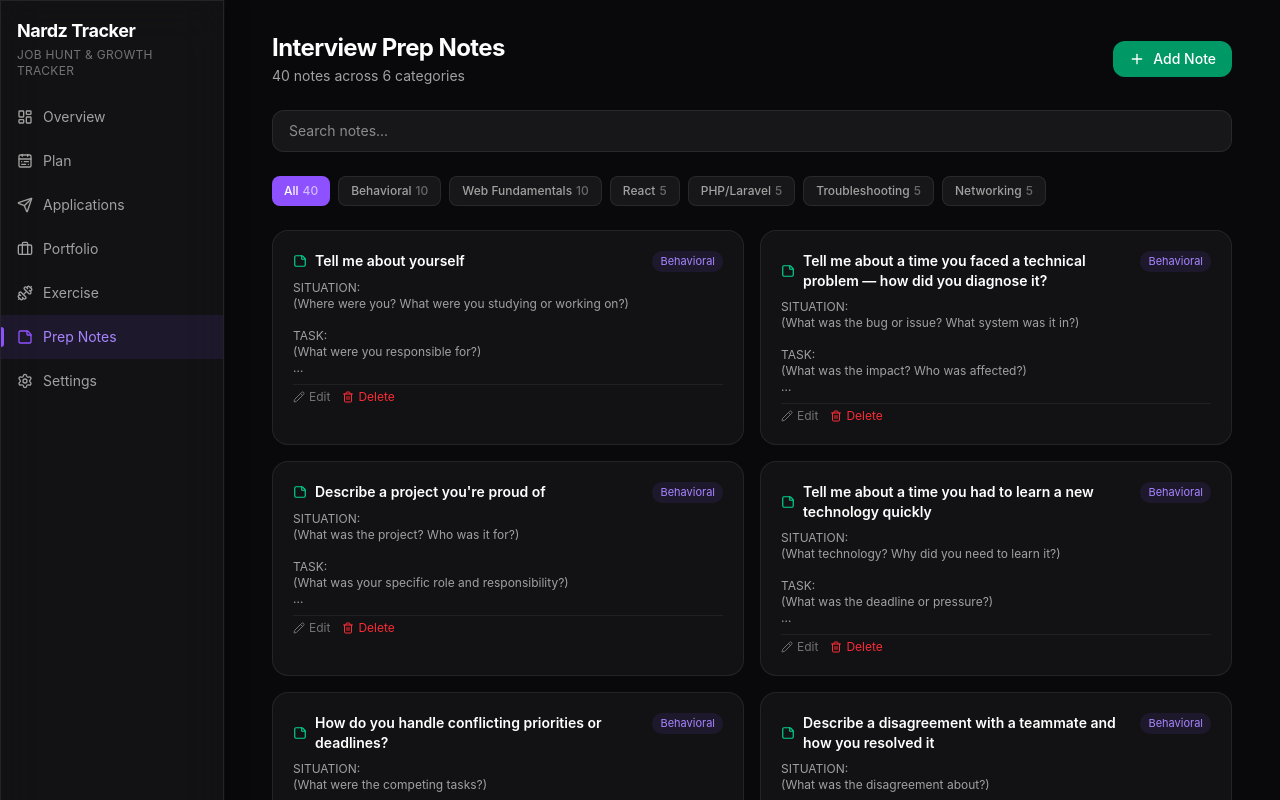
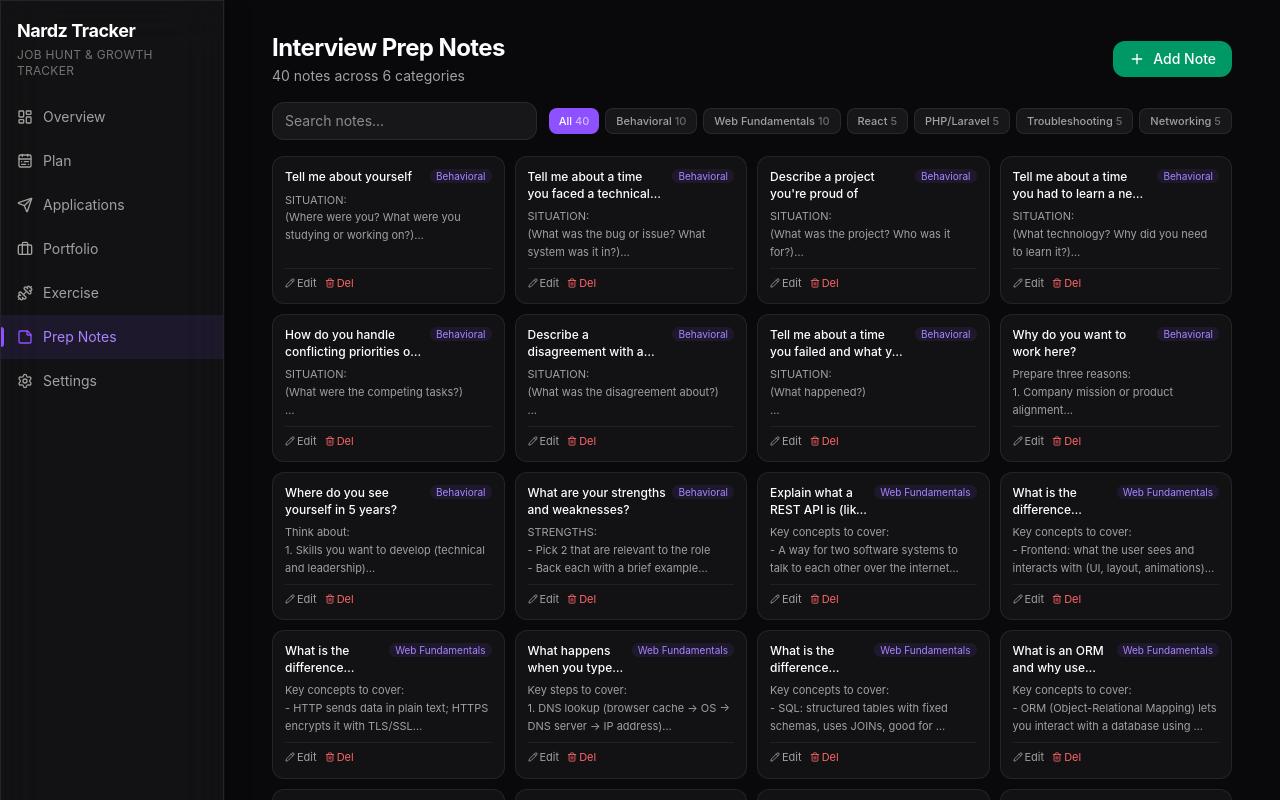
Before and after one commit to Nardszi/JOBHUNT-TRACKER, a Next.js app: page /notes in a window 1280 px wide. Shown: the top 800 px of the page. Built offline with nearby package versions, Linux system fonts and the light colour scheme.

Commit message:
feat: compact 3/4-column grid for notes, search+filters on one row, smaller cards

```diff
--- a/app/notes/page.tsx
+++ b/app/notes/page.tsx
@@ -225,7 +225,7 @@ export default function NotesPage() {
   }
 
   return (
-    <div className="space-y-6">
+    <div className="space-y-4">
       <div className="flex flex-wrap justify-between items-center gap-3 animate-in">
         <div>
           <h1 className="text-2xl font-bold text-neutral-900 dark:text-white tracking-tight">
@@ -243,77 +243,73 @@ export default function NotesPage() {
         </button>
       </div>
 
-      {/* Search */}
-      <div className="animate-in stagger-1">
+      {/* Search + Filters Row */}
+      <div className="flex flex-wrap items-center gap-3 animate-in stagger-1">
         <input
           type="text"
           placeholder="Search notes..."
           value={search}
           onChange={(e) => setSearch(e.target.value)}
-          className="w-full rounded-xl px-4 py-2.5 text-sm text-neutral-900 dark:text-white bg-neutral-100 dark:bg-white/[0.06] border border-neutral-200 dark:border-white/[0.08] transition-all duration-200 focus:outline-none focus:ring-2 focus:ring-violet-500/50"
+          className="flex-1 min-w-[200px] rounded-xl px-3 py-2 text-sm text-neutral-900 dark:text-white bg-neutral-100 dark:bg-white/[0.06] border border-neutral-200 dark:border-white/[0.08] transition-all duration-200 focus:outline-none focus:ring-2 focus:ring-violet-500/50"
         />
-      </div>
-
-      {/* Category Filter Pills */}
-      <div className="flex flex-wrap gap-2 animate-in stagger-2">
+        <div className="flex flex-wrap gap-1.5">
           {CATEGORIES.map((cat) => (
             <button
               key={cat}
               onClick={() => setFilter(cat)}
-            className={`px-3 py-1.5 rounded-lg text-xs font-medium transition-all duration-200 active:scale-95 ${
+              className={`px-2.5 py-1 rounded-lg text-[11px] font-medium transition-all duration-200 active:scale-95 whitespace-nowrap ${
                 filter === cat
                   ? "bg-violet-500 text-white"
                   : "bg-neutral-100 dark:bg-white/[0.06] text-neutral-500 dark:text-neutral-400 hover:bg-neutral-200 dark:hover:bg-white/[0.1] border border-neutral-200 dark:border-white/[0.08]"
               }`}
             >
-            {cat}
-            <span className="ml-1 opacity-60">{categoryCounts[cat] || 0}</span>
+              {cat} <span className="opacity-60">{categoryCounts[cat] || 0}</span>
             </button>
           ))}
         </div>
+      </div>
 
-      {/* Notes Grid */}
-      <div className="grid grid-cols-1 md:grid-cols-2 gap-4">
+      {/* Notes Grid — compact 3/4 columns */}
+      <div className="grid grid-cols-2 md:grid-cols-3 xl:grid-cols-4 gap-2.5">
         {filtered.map((n, i) => (
           <div
             key={n.id}
-            className={`bg-white dark:bg-white/[0.04] rounded-2xl p-5 space-y-2 border border-neutral-200 dark:border-white/[0.08] hover:bg-neutral-50 dark:hover:bg-white/[0.06] transition-all duration-200 animate-in stagger-${(i % 6) + 1}`}
+            className={`bg-white dark:bg-white/[0.04] rounded-xl p-3 border border-neutral-200 dark:border-white/[0.08] hover:bg-neutral-50 dark:hover:bg-white/[0.06] transition-all duration-200 animate-in stagger-${(i % 6) + 1} flex flex-col`}
           >
             <div
-              className="cursor-pointer"
+              className="cursor-pointer flex-1"
               onClick={() => setViewing(n)}
             >
-              <div className="flex justify-between items-start gap-2">
-                <h2 className="text-neutral-900 dark:text-white font-semibold flex items-center gap-2 text-sm">
-                  <StickyNote size={14} className="text-emerald-400 shrink-0" />
-                  <span className="line-clamp-2">{n.title}</span>
+              <div className="flex justify-between items-start gap-1.5 mb-1.5">
+                <h2 className="text-neutral-900 dark:text-white font-medium text-xs leading-snug line-clamp-2">
+                  {n.title}
                 </h2>
-                <span className="text-[11px] px-2 py-0.5 rounded-full bg-violet-500/10 text-violet-600 dark:text-violet-400 shrink-0">
+                <span className="text-[10px] px-1.5 py-0.5 rounded-full bg-violet-500/10 text-violet-600 dark:text-violet-400 shrink-0 leading-none">
                   {n.category}
                 </span>
               </div>
-              <p className="text-xs text-neutral-500 dark:text-neutral-400 whitespace-pre-wrap line-clamp-6 mt-2">
+              <p className="text-[11px] text-neutral-500 dark:text-neutral-400 whitespace-pre-wrap line-clamp-3 leading-relaxed">
                 {n.content}
               </p>
             </div>
-            <div className="flex gap-3 pt-1 border-t border-neutral-100 dark:border-white/[0.06]">
+            <div className="flex gap-2 pt-1.5 mt-1.5 border-t border-neutral-100 dark:border-white/[0.06]">
               <button
                 onClick={() => setEditing(n)}
-                className="text-xs text-neutral-500 hover:text-neutral-900 dark:hover:text-white flex items-center gap-1 active:scale-95 transition-all duration-200"
+                className="text-[11px] text-neutral-400 hover:text-neutral-900 dark:hover:text-white flex items-center gap-0.5 active:scale-95 transition-all duration-200"
               >
-                <Pencil size={12} /> Edit
+                <Pencil size={10} /> Edit
               </button>
               <button
                 onClick={() => remove(n.id)}
-                className="text-xs text-red-500 hover:text-red-400 flex items-center gap-1 active:scale-95 transition-all duration-200"
+                className="text-[11px] text-red-400 hover:text-red-500 flex items-center gap-0.5 active:scale-95 transition-all duration-200"
               >
-                <Trash2 size={12} /> Delete
+                <Trash2 size={10} /> Del
               </button>
             </div>
           </div>
         ))}
         {filtered.length === 0 && (
-          <p className="text-neutral-500 text-sm col-span-2 flex items-center gap-2">
+          <p className="text-neutral-500 text-sm col-span-2 md:col-span-3 xl:col-span-4 flex items-center gap-2 py-8 justify-center">
             <StickyNote size={16} />
             {search ? "No notes match your search." : "No notes in this category."}
           </p>
```
Lines whose indentation alone changed are shown as unchanged.
